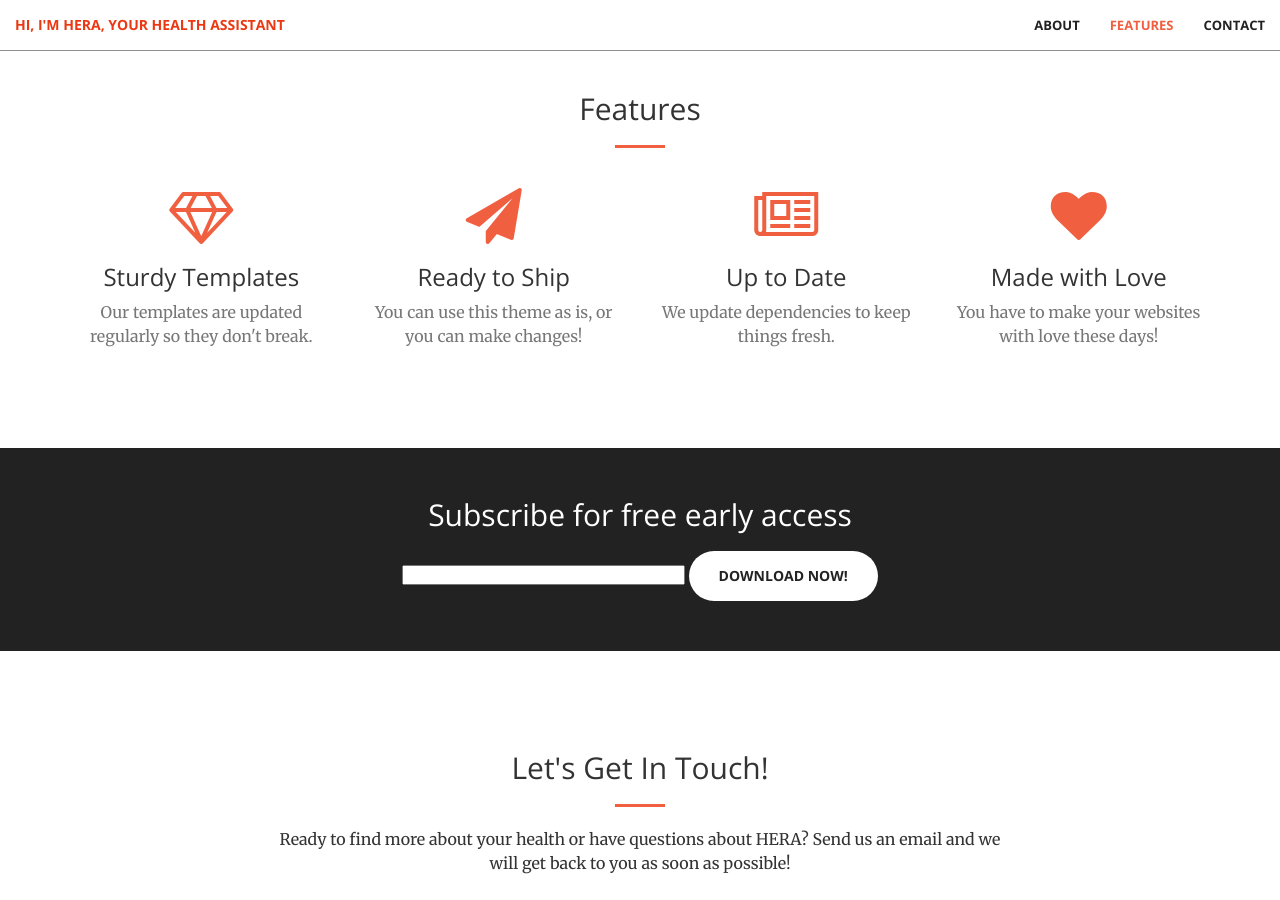
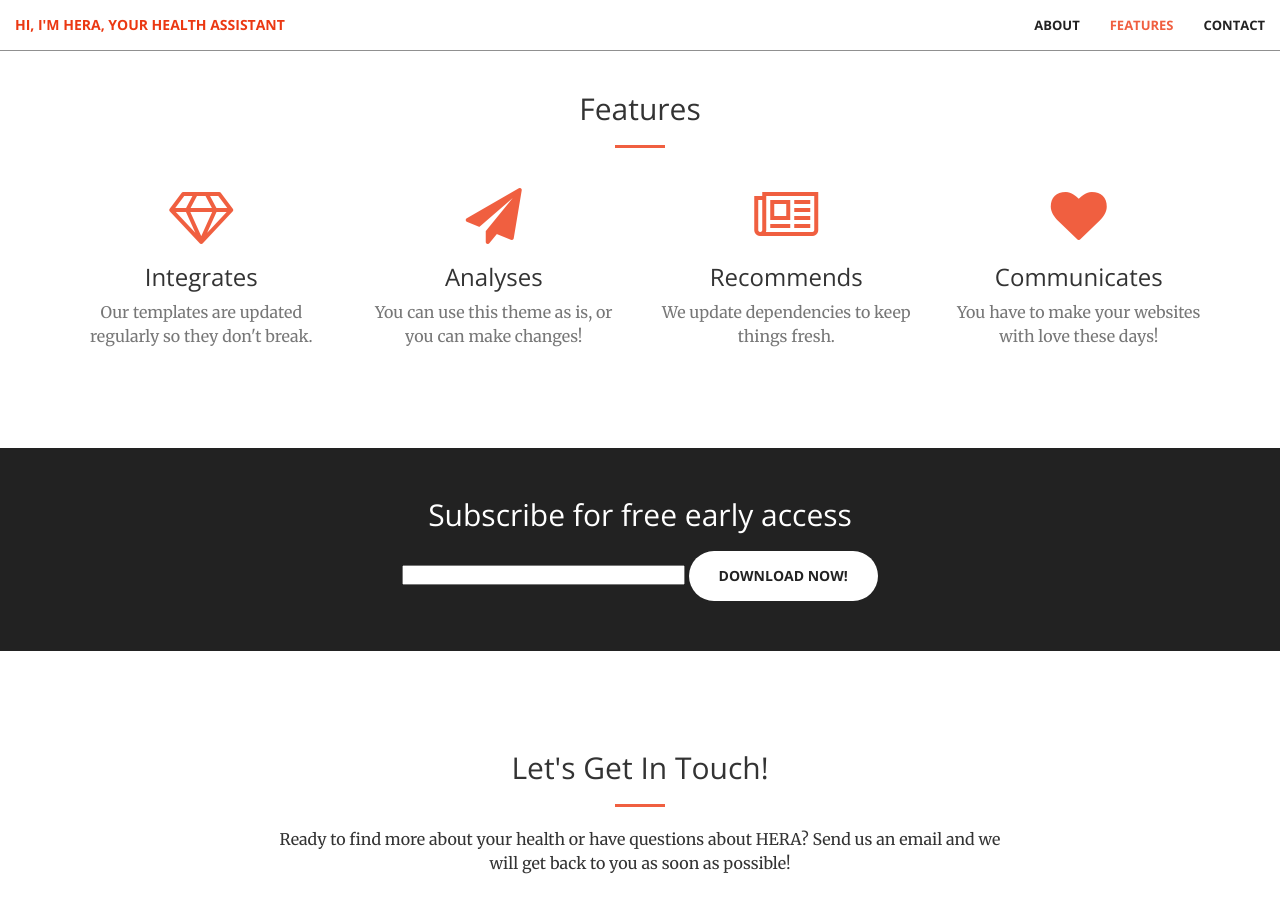
Before and after one commit to bettercalldoc/bettercalldoc, a Jekyll site: the page built from index.html, in a window 1280 px wide and 900 px high, scrolled down 1326 px. Built offline with Jekyll 4.4.1, drawn with Linux system fonts in a browser that asks for light colours.

Commit message:
features

```diff
--- a/_includes/services.html
+++ b/_includes/services.html
@@ -12,28 +12,28 @@
             <div class="col-lg-3 col-md-6 text-center">
                 <div class="service-box">
                     <i class="fa fa-4x fa-diamond wow bounceIn text-primary"></i>
-                    <h3>Sturdy Templates</h3>
+                    <h3>Integrates</h3>
                     <p class="text-muted">Our templates are updated regularly so they don't break.</p>
                 </div>
             </div>
             <div class="col-lg-3 col-md-6 text-center">
                 <div class="service-box">
                     <i class="fa fa-4x fa-paper-plane wow bounceIn text-primary" data-wow-delay=".1s"></i>
-                    <h3>Ready to Ship</h3>
+                    <h3>Analyses</h3>
                     <p class="text-muted">You can use this theme as is, or you can make changes!</p>
                 </div>
             </div>
             <div class="col-lg-3 col-md-6 text-center">
                 <div class="service-box">
                     <i class="fa fa-4x fa-newspaper-o wow bounceIn text-primary" data-wow-delay=".2s"></i>
-                    <h3>Up to Date</h3>
+                    <h3>Recommends</h3>
                     <p class="text-muted">We update dependencies to keep things fresh.</p>
                 </div>
             </div>
             <div class="col-lg-3 col-md-6 text-center">
                 <div class="service-box">
                     <i class="fa fa-4x fa-heart wow bounceIn text-primary" data-wow-delay=".3s"></i>
-                    <h3>Made with Love</h3>
+                    <h3>Communicates</h3>
                     <p class="text-muted">You have to make your websites with love these days!</p>
                 </div>
             </div>
```
